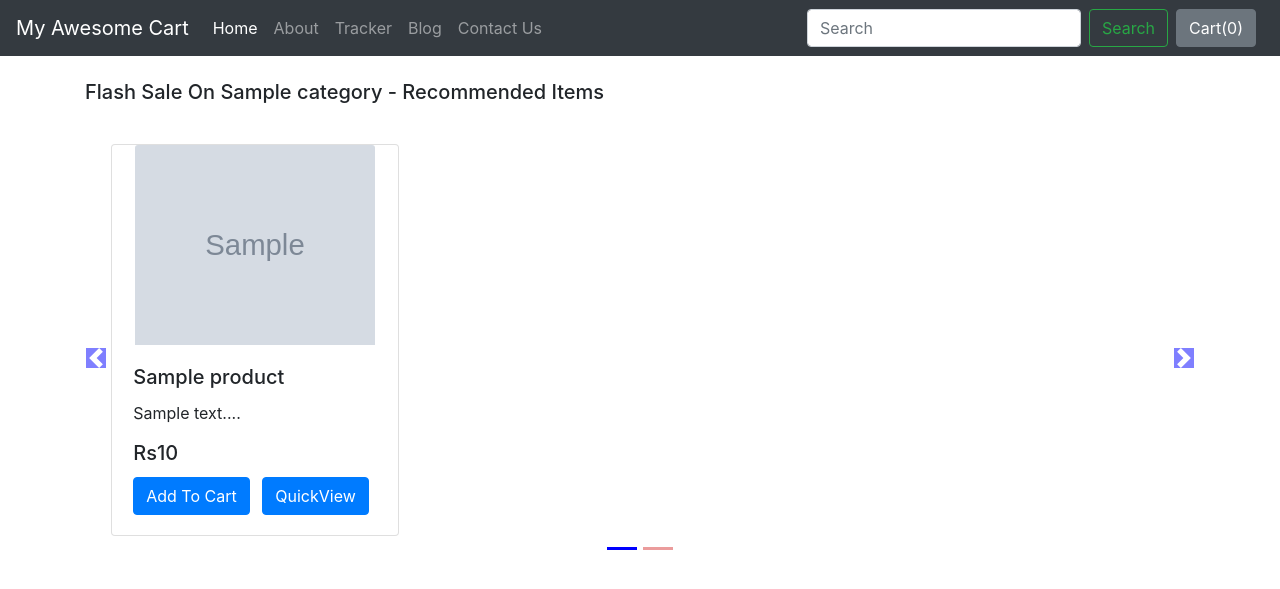
After one commit to prshnt19/Ecart, a Django app: template shop/templates/shop/search.html in a window 1280 px wide. The commit adds this page. Shown: the top 589 px of the page. Run offline with Django 3.2, Linux system fonts and the light colour scheme; the template is opened without the code that fills it: most values are stand-ins (such as "Sample title", 1, 10 or a date in 2020); grey boxes marked "Sample" are stand-in pictures; some libraries are stand-ins or nearby versions.

Commit message:
search added

```diff
--- a/shop/templates/shop/basic.html
+++ b/shop/templates/shop/basic.html
@@ -40,8 +40,8 @@
       </li>
     </ul>
 
-    <form class="form-inline my-2 my-lg-0">
-      <input class="form-control mr-sm-2" type="search" placeholder="Search" aria-label="Search">
+    <form  method="get" action='/shop/search' class="form-inline my-2 my-lg-0">
+      <input class="form-control mr-sm-2" name="search" id="search" type="search" placeholder="Search" aria-label="Search">
       <button class="btn btn-outline-success my-2 my-sm-0" type="submit">Search</button>
     </form>
 
--- a/shop/templates/shop/index.html
+++ b/shop/templates/shop/index.html
@@ -1,4 +1,6 @@
 {% extends 'shop/basic.html' %}
+{% block title%} MyAwesomeCart - Best Ecommerce Website{% endblock %}
+
 {% block css %}
           .col-md-3
           {
--- /dev/null
+++ b/shop/templates/shop/search.html
@@ -0,0 +1,212 @@
+{% extends 'shop/basic.html' %}
+{% block title%} MyAwesomeCart - Best Ecommerce Website{% endblock %}
+
+{% block css %}
+          .col-md-3
+          {
+          display: inline-block;
+          margin-left:-4px;
+          }
+
+          .carousel-indicators .active {
+          background-color: blue;
+            }
+
+          .col-md-3 img{
+
+          width: 240px;
+          height: 200px;
+          }
+
+          body .carousel-indicator li{
+          background-color: blue;
+          }
+          .carousel-indicators li {
+
+           background-color: #d83b3b;
+          }
+
+          body .carousel-indicators{
+          bottom: -40px;
+          }
+
+          body .carousel-control-prev-icon,
+          body .carousel-control-next-icon{
+          background-color: blue;
+          }
+
+          .carousel-control-prev,
+          .carousel-control-next{
+          top: auto;
+          bottom: auto;
+          padding-top:220px
+
+          }
+           body .no-padding{
+           padding-left: 0,
+           padding-right: 0;
+           }
+ {% endblock %}
+
+{% block body %}
+{% load static %}
+<div class="container">
+
+    <!--Slideshow starts here -->
+    {% for product, range, nSlides in allProds %}
+    <h5 class="my-4">Flash Sale On {{product.0.category}} - Recommended Items</h5>
+    <div class="row">
+    <div id="demo{{forloop.counter}}" class="col carousel slide my-3" data-ride="carousel">
+    <ul class="carousel-indicators">
+      <li data-target="#demo{{forloop.counter}}" data-slide-to="0" class="active"></li>
+
+       {% for i in range %}
+      <li data-target="#demo{{forloop.parentloop.counter}}" data-slide-to="{{i}}" ></li>
+      {% endfor %}
+    </ul>
+
+
+    <div class="container carousel-inner no-padding">
+
+      <div class="carousel-item active">
+
+        {% for i in product%}
+        <div class="col-xs-3 col-sm-3 col-md-3">
+          <div class="card align-items-center" style="width: 18rem;">
+            <img src='/media/{{i.image}}' class="card-img-top" alt="...">
+            <div class="card-body">
+              <h5 class="card-title" id="namepr{{i.id}}">{{i.product_name}}</h5>
+              <p class="card-text">{{i.desc|slice:"0:40"}}...</p>
+              <h5 class="card-title" id="pricepr{{i.id}}">Rs{{i.price}}</h5>
+
+              <span id="divpr{{i.id}}" class="divpr">
+                <button id="pr{{i.id}}" class="btn btn-primary cart">Add To Cart</button>
+              </span>
+              <a href="/shop/productview/{{i.id}}"><button id="qv{{i.id}}" class="btn btn-primary cart mx-2">QuickView</button></a>
+
+              </div>
+          </div>
+        </div>
+        {% if forloop.counter|divisibleby:4 and forloop.counter > 0 and not forloop.last %}
+
+      </div><div class="carousel-item">
+        {% endif %}
+
+        {% endfor %}
+    </div>
+
+
+
+</div>
+</div>
+    <!-- left and right controls for the slide -->
+    <a class="carousel-control-prev" href="#demo{{forloop.counter}}" data-slide="prev">
+        <span class="carousel-control-prev-icon"></span>
+    </a>
+    <a class="carousel-control-next" href="#demo{{forloop.counter}}" data-slide="next">
+        <span class="carousel-control-next-icon"></span>
+    </a>
+    </div>
+    {% endfor %}
+</div>
+ {% endblock %}
+ {% block js %}
+<script>
+{% if msg|length != 0 %}
+    alert('{{msg}}');
+    window.location.href = "/"
+{% endif %}
+if(localStorage.getItem('cart') == null)
+{
+  var cart = {};
+}
+else
+{
+  cart = JSON.parse(localStorage.getItem('cart'));
+  updateCart(cart);
+}
+$('.divpr').on('click', 'button.cart', function(){
+    var idstr = this.id.toString();
+    if (cart[idstr] != undefined)
+    {
+        qty = cart[idstr][0] + 1;
+        cart[idstr] = [qty,name,price];
+    } else {
+        qty = 1;
+        name = document.getElementById('name'+idstr).innerHTML;
+        price = document.getElementById('price'+idstr).innerHTML;
+        cart[idstr] = [qty,name,price];
+
+    }
+    updateCart(cart);
+    $('#popcart').popover('show');
+
+});
+$('#popcart').popover();
+function updatePopover(cart)
+{
+    var popStr = "";
+    popStr = popStr + "<h5> Cart for your items in my shopping cart </h5><div class='mx-2 my-2'>";
+    var i = 1;
+    for (var item in cart)
+    {
+
+        popStr = popStr + "<b>" + i + "</b>. ";
+        popStr = popStr + document.getElementById('name' + item).innerHTML.slice(0, 19) + "... Qty: " + cart[item][0] + "<br>";
+        i = i+1;
+
+    }
+    popStr = popStr + "</div><a href='/shop/checkout'><button class='btn btn-primary' id ='checkout'>Checkout</button></a> <button class='btn btn-primary' onclick='clearCart()' id ='clearCart'>Clear Cart</button>"
+    document.getElementById('popcart').setAttribute('data-content', popStr);
+
+}
+function updateCart(cart) {
+  var sum=0;
+    for (var item in cart)
+    {
+      sum=sum+cart[item][0];
+      if(cart[item][0]==0)
+      {
+        delete cart[item];
+        document.getElementById('div' + item).innerHTML = '<button id="' + item + '" class="btn btn-primary cart">Add To Cart</button>'
+      }
+      else
+      {
+      document.getElementById('div' + item).innerHTML = "<button id='minus" + item + "' class='btn btn-primary minus'>-</button> <span id='val" + item + "''>" + cart[item][0] + "</span> <button id='plus" + item + "' class='btn btn-primary plus'> + </button>";
+      }
+    }
+    localStorage.setItem('cart', JSON.stringify(cart));
+    document.getElementById('cartn').innerHTML = sum;
+    updatePopover(cart);
+}
+function clearCart()
+{
+    cart = JSON.parse(localStorage.getItem('cart'));
+    for (var item in cart)
+    {
+        document.getElementById('div' + item).innerHTML = '<button id="' + item + '" class="btn btn-primary cart">Add To Cart</button>';
+    }
+    localStorage.clear();
+    cart = {};
+    updateCart(cart);
+    $('#popcart').popover('show');
+}
+$('.divpr').on("click", "button.minus", function() {
+    a = this.id.slice(7, );
+    cart['pr' + a][0] = cart['pr' + a][0] - 1;
+    cart['pr' + a][0] = Math.max(0, cart['pr' + a][0]);
+    updateCart(cart);
+    $('#popcart').popover('show');
+});
+$('.divpr').on("click", "button.plus", function() {
+    a = this.id.slice(6, );
+    cart['pr' + a][0] = cart['pr' + a][0] + 1;
+    updateCart(cart);
+    $('#popcart').popover('show');
+});
+$('.popcart').on("click", function() {
+  $('#popcart').popover('show');
+});
+
+  </script>
+  {% endblock %}
```
Also changed, not shown: shop/views.py (+39 -1 lines), 1 other file.
